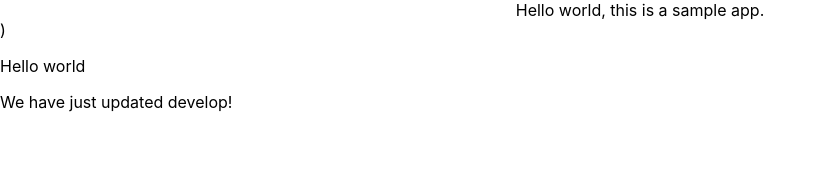
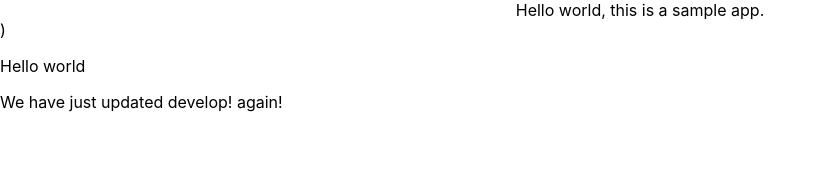
Before and after one commit to faisalt/react-test-aws-integration, a React (Create React App) app: page / in a window 1280 px wide. Shown: the top 182 px of the page, without its empty margins (0-826 px from the left). Built offline with nearby package versions, Linux system fonts and the light colour scheme.

Commit message:
Updates text

```diff
--- a/src/App.js
+++ b/src/App.js
@@ -5,7 +5,7 @@ function App() {
     <>
       <div className="App">Hello world, this is a sample app.</div>)
       <p>Hello world</p>
-      <p>We have just updated develop!</p>
+      <p>We have just updated develop! again!</p>
     </>
   );
 }
```
